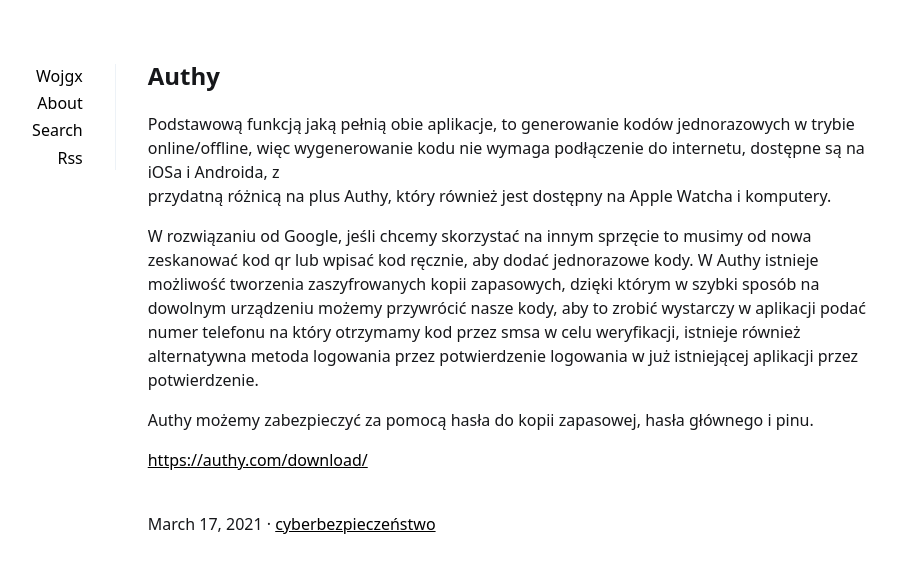
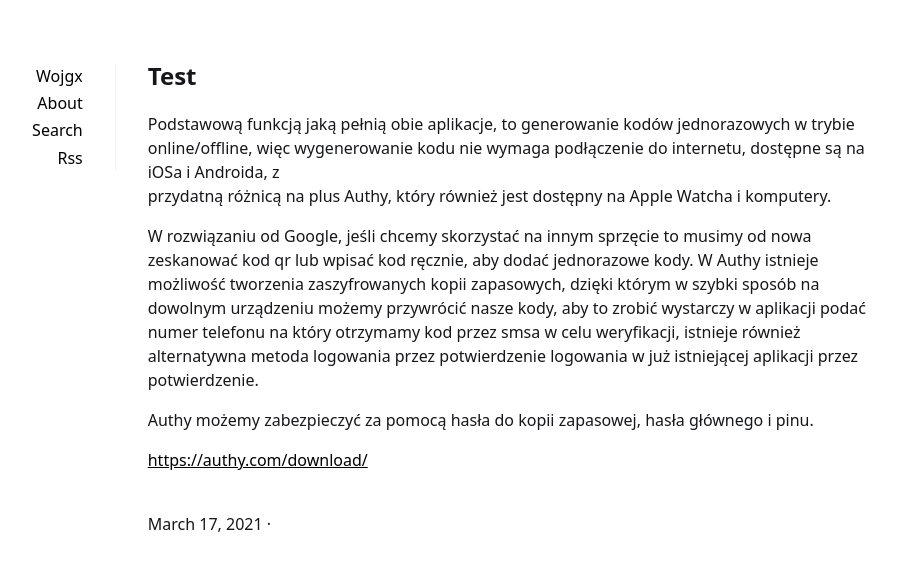
Before and after one commit to wojgx/wojgx.pl, a Jekyll site: the page built from _posts/2021-03-17-tresc-testowa.md, in a window 1280 px wide. Shown: the top 573 px of the page, without its empty margins (205-1102 px from the left). Built offline with Jekyll 4.4.1, drawn with Linux system fonts in a browser that asks for light colours.

Commit message:
[HT] Updated file: _posts/2021-03-17-tresc-testowa.md

```diff
--- a/_posts/2021-03-17-tresc-testowa.md
+++ b/_posts/2021-03-17-tresc-testowa.md
@@ -1,14 +1,13 @@
 ---
 layout: post
-title: Authy
+title: Test
 description: >-
   To aplikacja do dwuetapowej weryfikacji, alternatywa dla Google Authenticator.
   Dlaczego Authy jest lepsze od rozwiązania Google?
 summary: >-
   To aplikacja do dwuetapowej weryfikacji, alternatywa dla Google Authenticator.
   Dlaczego Authy jest lepsze od rozwiązania Google?
-tags:
-  - cyberbezpieczeństwo
+tags: []
 
 ---
 <p>Podstawową funkcją jaką pełnią obie aplikacje, to generowanie kod&oacute;w jednorazowych w trybie online/offline, więc wygenerowanie kodu nie wymaga podłączenie do internetu, dostępne są na iOSa i Androida, z<br />przydatną r&oacute;żnicą na plus Authy, kt&oacute;ry r&oacute;wnież jest dostępny na Apple Watcha i komputery.</p>
```
